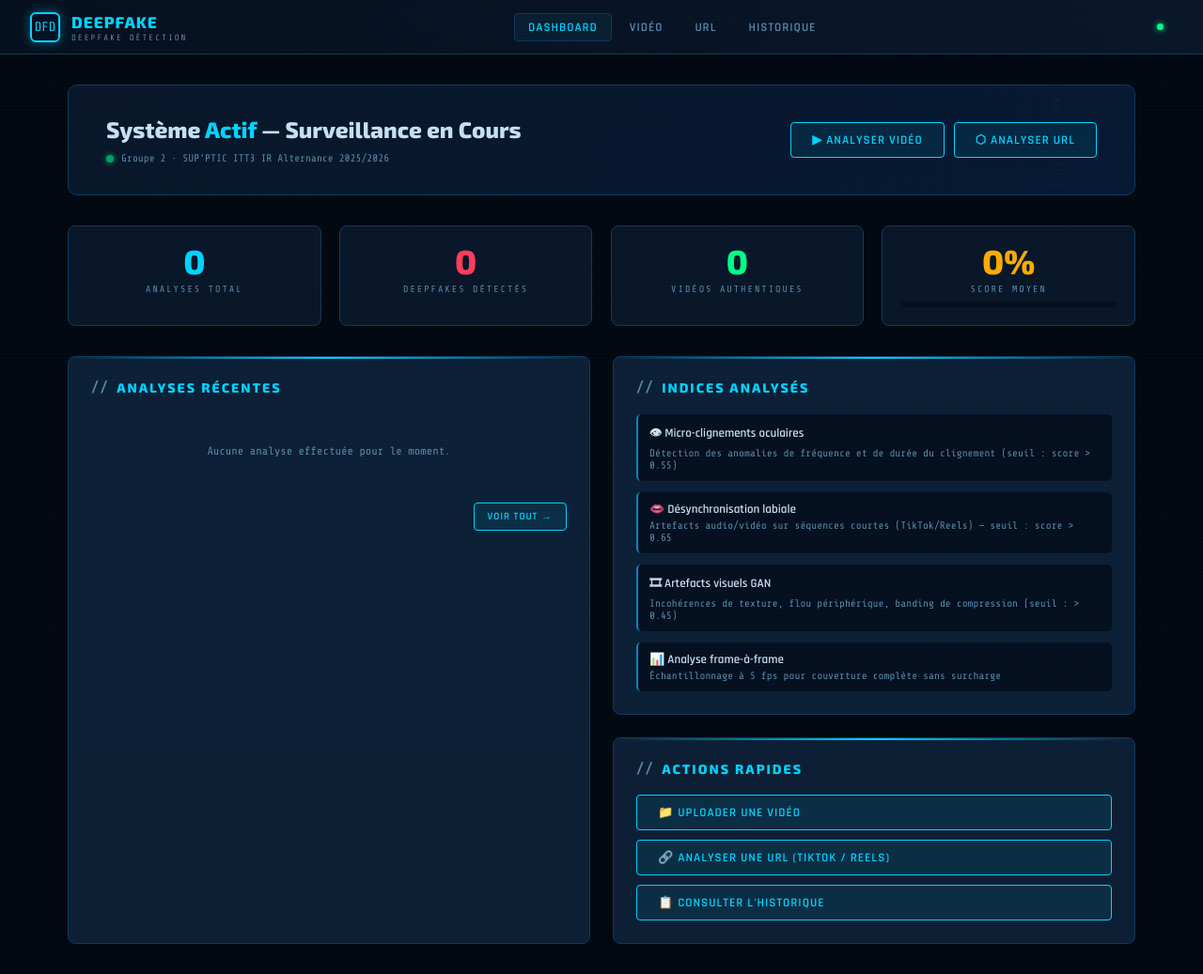
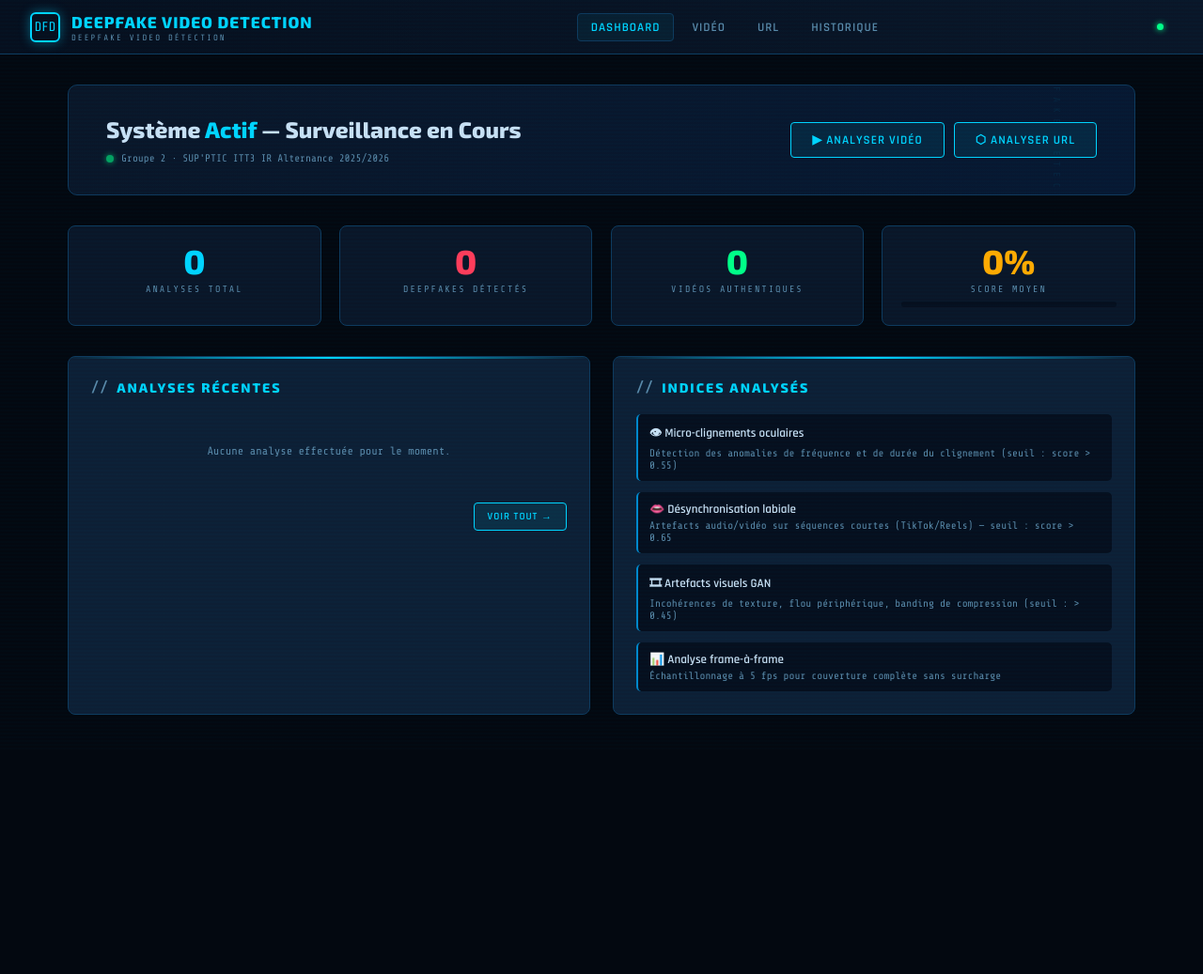
Before and after one commit to Boubahamanchtistian11/deepkakes, a Flask app: page /dashboard in a window 1280 px wide. Shown: the whole page at 94% size. After the commit the page ends 761 px from the top, so only its background shows below. Run offline with Flask 3, Linux system fonts and the light colour scheme; data that the repository does not hold is empty.

Commit message:
modification dans les pages base.html et dashboard.html

```diff
--- a/templates/base.html
+++ b/templates/base.html
@@ -339,8 +339,8 @@
   <a href="{{ url_for('dashboard') }}" class="nav-brand">
     <div class="logo-icon">DFD</div>
     <div>
-      <span class="brand-text">DEEPFAKE</span>
-      <span class="brand-sub">DEEPFAKE DÉTECTION</span>
+      <span class="brand-text">DEEPFAKE VIDEO DETECTION </span>
+      <span class="brand-sub">DEEPFAKE VIDEO DÉTECTION</span>
     </div>
   </a>
 
--- a/templates/dashboard.html
+++ b/templates/dashboard.html
@@ -189,14 +189,6 @@
         {% endfor %}
       </div>
     </div>
-
-    <div class="panel">
-      <div class="panel-title">Actions Rapides</div>
-      <div style="display:flex;flex-direction:column;gap:10px;">
-        <a href="{{ url_for('analyse_video_route') }}" class="btn">📁  Uploader une Vidéo</a>
-        <a href="{{ url_for('analyse_url_route') }}" class="btn">🔗  Analyser une URL (TikTok / Reels)</a>
-        <a href="{{ url_for('historique') }}" class="btn">📋  Consulter l'Historique</a>
-      </div>
     </div>
   </div>
 </div>
```
